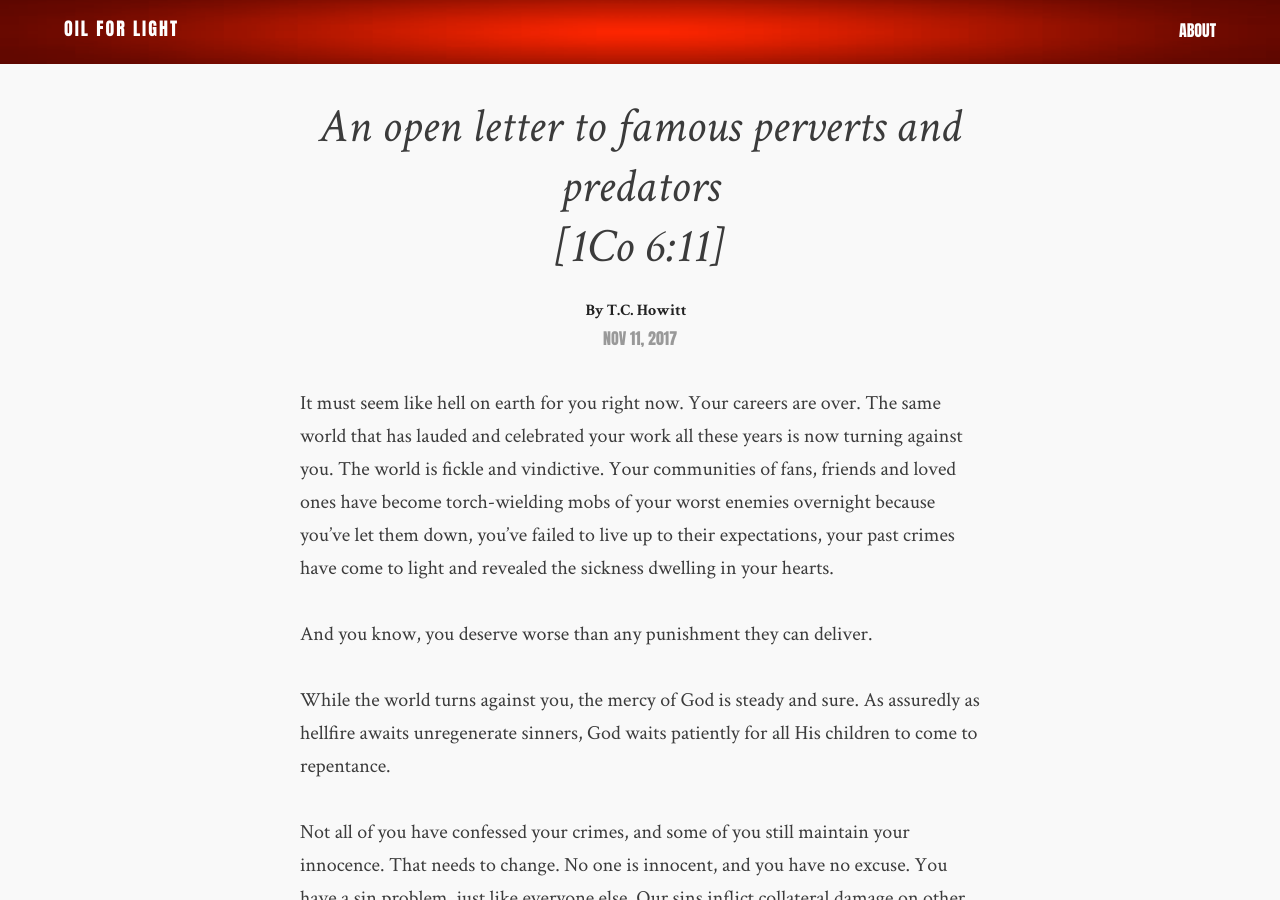
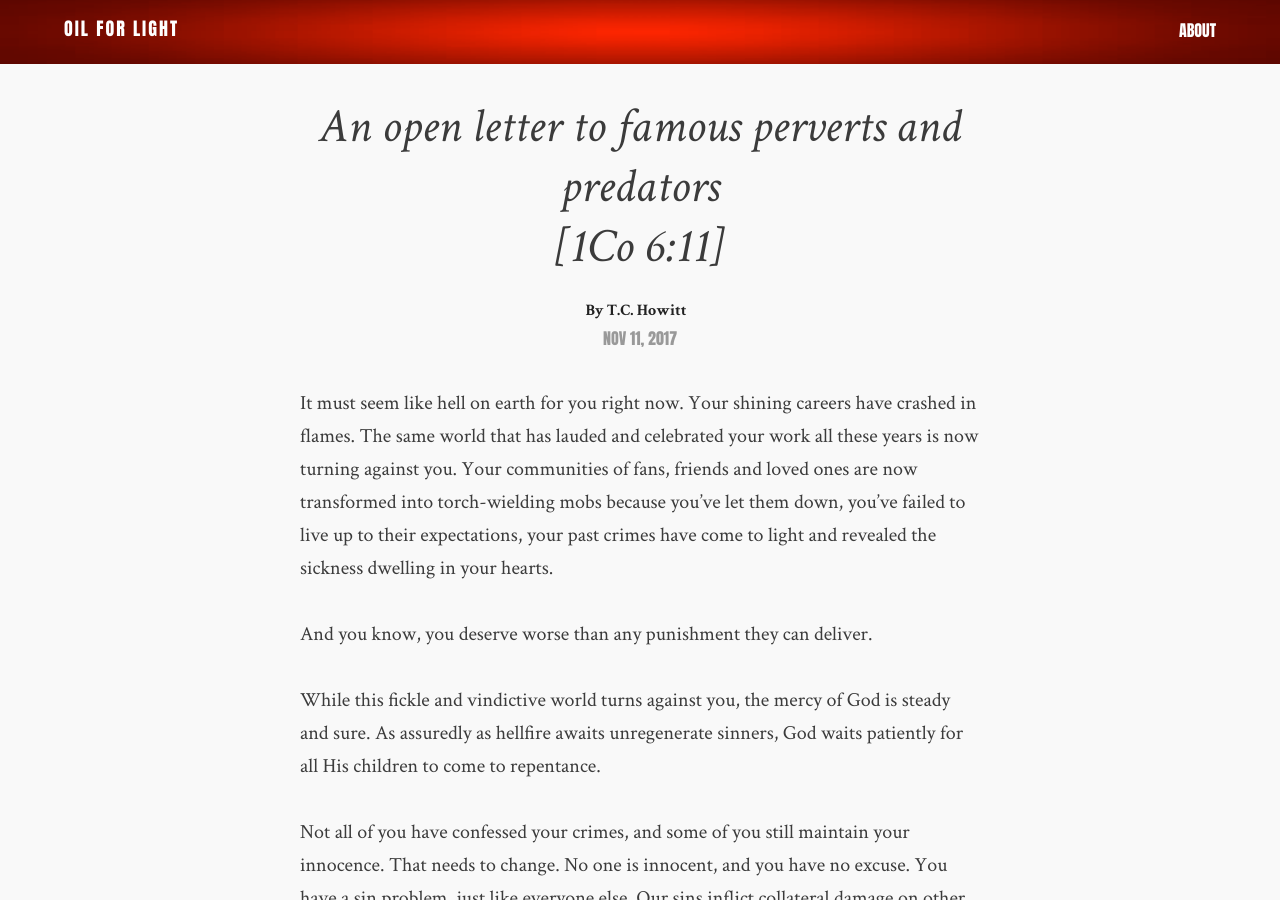
Before and after one commit to flashlightministries/oilforlight, a Jekyll site: the page built from _posts/2017-11-11-open-letter-perverts-predators.md, in a window 1280 px wide and 900 px high. Built offline with Jekyll 4.4.1, drawn with Linux system fonts in a browser that asks for light colours; nearby versions of some CDN libraries.

Commit message:
Update 2017-11-11-open-letter-perverts-predators.md

```diff
--- a/_posts/2017-11-11-open-letter-perverts-predators.md
+++ b/_posts/2017-11-11-open-letter-perverts-predators.md
@@ -6,11 +6,11 @@ passage: 1Co 6:11
 comments: false
 ---
 
-It must seem like hell on earth for you right now. Your careers are over. The same world that has lauded and celebrated your work all these years is now turning against you.  The world is fickle and vindictive.  Your communities of fans, friends and loved ones have become torch-wielding mobs of your worst enemies overnight because you've let them down, you've failed to live up to their expectations, your past crimes have come to light and revealed the sickness dwelling in your hearts.
+It must seem like hell on earth for you right now. Your shining careers have crashed in flames. The same world that has lauded and celebrated your work all these years is now turning against you.  Your communities of fans, friends and loved ones are now transformed into torch-wielding mobs because you've let them down, you've failed to live up to their expectations, your past crimes have come to light and revealed the sickness dwelling in your hearts.
 
 And you know, you deserve worse than any punishment they can deliver.
 
-While the world turns against you, the mercy of God is steady and sure. As assuredly as hellfire awaits unregenerate sinners, God waits patiently for all His children to come to repentance.
+While this fickle and vindictive world turns against you, the mercy of God is steady and sure. As assuredly as hellfire awaits unregenerate sinners, God waits patiently for all His children to come to repentance.
 
 Not all of you have confessed your crimes, and some of you still maintain your innocence. That needs to change.  No one is innocent, and you have no excuse. You have a sin problem, just like everyone else. Our sins inflict collateral damage on other people, creating a feedback loop, a chain reaction of wickedness. We're all caught in the web of sin.
 
```
